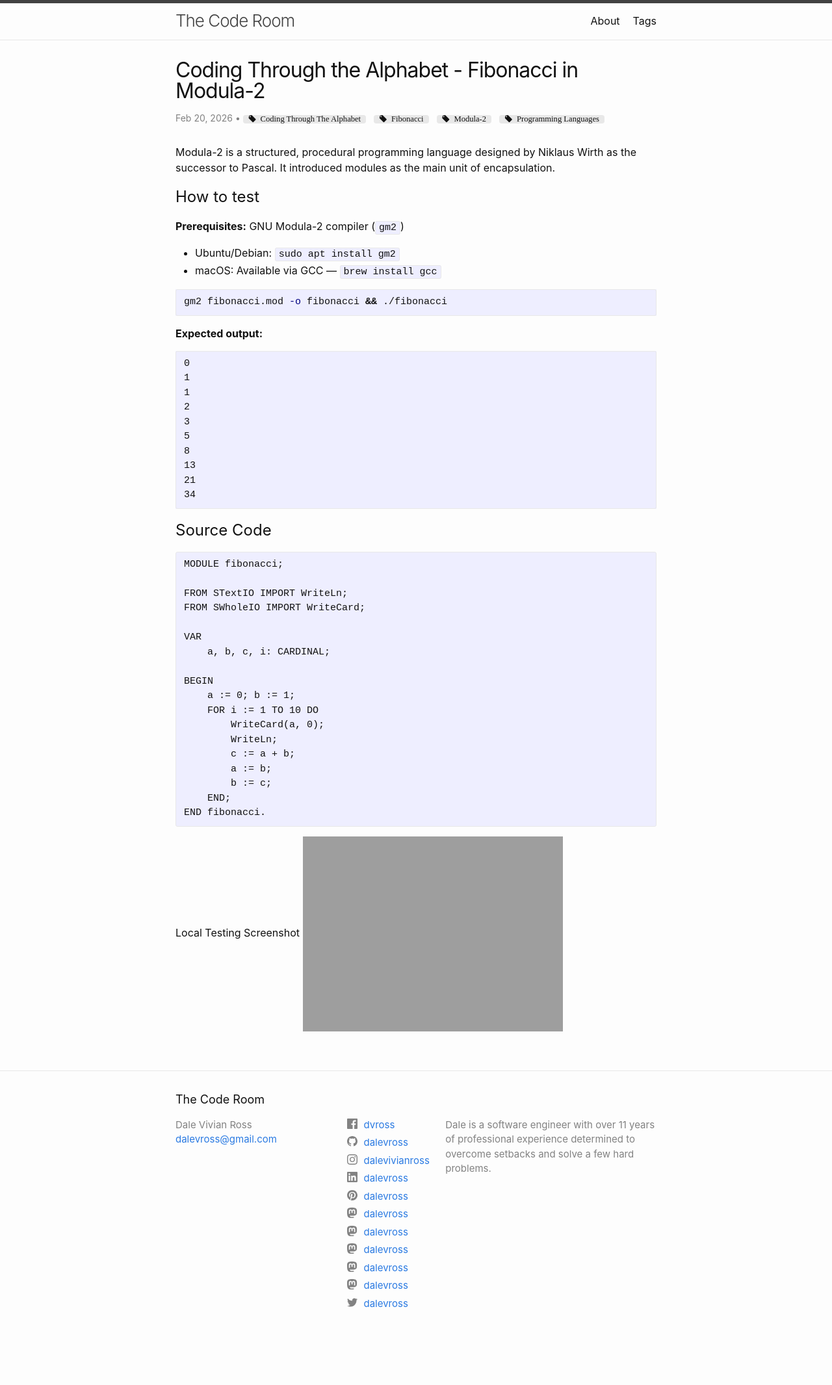
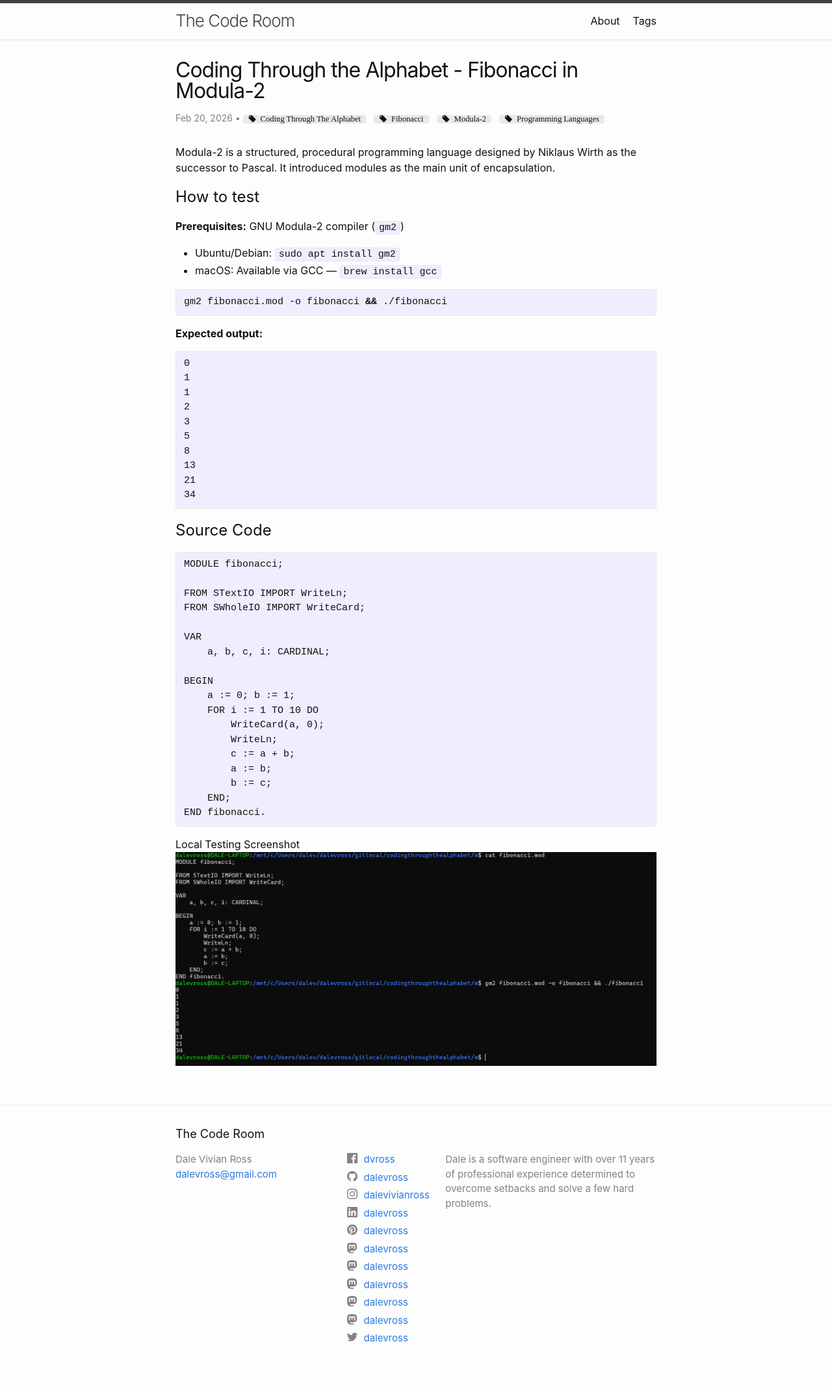
Before and after one commit to dalevross/blog, a Jekyll site: the page built from _posts/coding-through-the-alphabet/2026-02-20-coding-through-the-alphabet-modula2.md, in a window 1280 px wide. Shown: the whole page at 65% size. Built offline with Jekyll 4.4.1, drawn with Linux system fonts in a browser that asks for light colours; comment, search, counter and statistics services are not loaded; before the commit the page ends 2077 px from its top, so only the background shows below that.

Commit message:
Fix screenshot link for Modula-2 post

```diff
--- a/_posts/coding-through-the-alphabet/2026-02-20-coding-through-the-alphabet-modula2.md
+++ b/_posts/coding-through-the-alphabet/2026-02-20-coding-through-the-alphabet-modula2.md
@@ -69,4 +69,4 @@ END fibonacci.
 Local Testing Screenshot
 ![Image][screenshot]
 
-[screenshot]: {{ site.url }}/blog/images/modula2.png
+[screenshot]: {{ site.url }}/blog/images/modula-2.png
```
